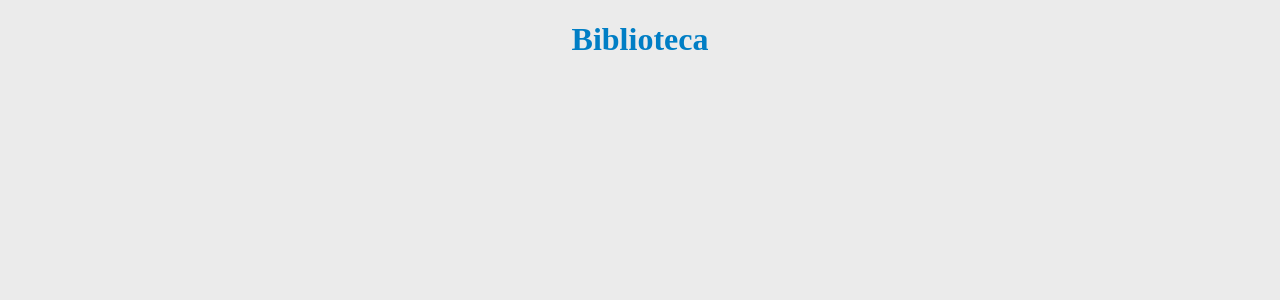
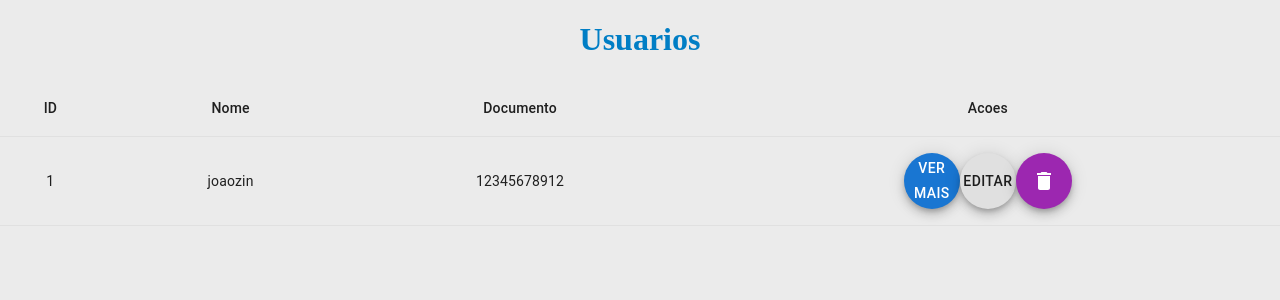
Before and after one commit to guimarcel/Estudos, a Next.js app: page /usuarios in a window 1280 px wide. Shown: the top 300 px of the page. Built offline with nearby package versions, Linux system fonts and the light colour scheme.

Commit message:
fix: problems with module versisons

```diff
--- a/components/users.js
+++ b/components/users.js
@@ -1,21 +1,101 @@
 import React, { useState, useEffect } from 'react'
-import Grid from '@material-ui/core/Grid'
-import { Button } from '@material-ui/core'
+import Grid from '@mui/material/Grid'
 import { useRouter } from 'next/router'
+import Table from '@mui/material/Table'
+import TableBody from '@mui/material/TableBody'
+import TableCell from '@mui/material/TableCell'
+import TableHead from '@mui/material/TableHead'
+import TableRow from '@mui/material/TableRow'
+import Button from '@mui/material/Button'
+import _ from 'lodash'
+import Fab from '@mui/material/Fab'
+import Dialog from '@mui/material/Dialog'
+import DialogActions from '@mui/material/DialogActions'
+import DialogContent from '@mui/material/DialogContent'
+import DialogTitle from '@mui/material/DialogTitle'
+import DeleteIcon from '@mui/icons-material/Delete'
 
 
 function Users() {
-    const [users, setLogin] = useState()
+    const [open, setOpen] = useState(false)
+    const [users, setLogin] = useState([
+        {
+            user_id: 1,
+            user_name: "joaozin",
+            user_doc: 12345678912,
+            rented_books: [
+                { name: "Senhor do Aneis" },
+                { name: "Harry poter e o calice de fogo" }
+            ],
+            created_at: "2022-04-04 19:00:00",
+            updated_at: "2022-04-04 19:00:00",
+            deleted_at: null
+        }
+    ])
 
     const router = useRouter()
+
+    const getTableContent = () => {
+        console.log("teste", users)
+        return users.map(user => (
+            <TableRow key={user.id}>
+                <TableCell align="center">{user.user_id}</TableCell>
+                <TableCell align="center">{user.user_name}</TableCell>
+                <TableCell align="center">{user.user_doc}</TableCell>
+                <TableCell align="center">
+                    <Fab color="primary" onClick={() => setOpen(true)}>
+                        Ver mais
+                    </Fab>
+                    <Fab onClick={() => setOpen(true)}>
+                        Editar
+                    </Fab>
+                    <Fab color="secondary" onClick={() => setOpen(true)}>
+                        <DeleteIcon />
+                    </Fab>
+                </TableCell>
+            </TableRow>
+        ))
+    }
 
     return (
         <Grid container spacing={2}>
             <Grid item xs={12} style={{ justifyContent: 'center', display: 'flex' }}>
-                <h1 class="display-4">Biblioteca</h1>
+                <h1 class="display-4">Usuarios</h1>
             </Grid>
+            <Table>
+                <TableHead>
+                    <TableRow>
+                        <TableCell align="center">ID</TableCell>
+                        <TableCell align="center">Nome</TableCell>
+                        <TableCell align="center">Documento</TableCell>
+                        <TableCell align="center">Acoes</TableCell>
+                    </TableRow>
+                </TableHead>
+                <TableBody>
+                    {_.get(users, 'length', 0) > 0 ?
+                        getTableContent() :
+                        (<React.Fragment />)
+                    }
+                </TableBody>
+            </Table>
 
+            <Dialog
+                open={open}
+                onClose={() => setOpen(false)}
+            >
+                <DialogTitle id="alert-dialog-title">{"Use Google's location service?"}</DialogTitle>
+                <DialogContent>
 
+                    Let Google help apps determine location. This means sending anonymous location data to
+                    Google, even when no apps are running.
+
+                </DialogContent>
+                <DialogActions>
+                    <Button onClick={() => setOpen(false)} color="primary">
+                        Fechar
+                    </Button>
+                </DialogActions>
+            </Dialog>
         </Grid>
     )
 }
--- a/package.json
+++ b/package.json
@@ -9,7 +9,11 @@
     "lint": "next lint"
   },
   "dependencies": {
-    "@material-ui/core": "^4.12.3",
+    "@emotion/react": "^11.9.0",
+    "@emotion/styled": "^11.8.1",
+    "@mui/icons-material": "^5.6.2",
+    "@mui/material": "^5.6.3",
+    "lodash": "^4.17.21",
     "next": "12.1.4",
     "node-sass": "^7.0.1",
     "react": "18.0.0",
```
Also changed, not shown: components/login.js (+4 -4 lines), 1 other file (tests, documents, lock files or other folders).
